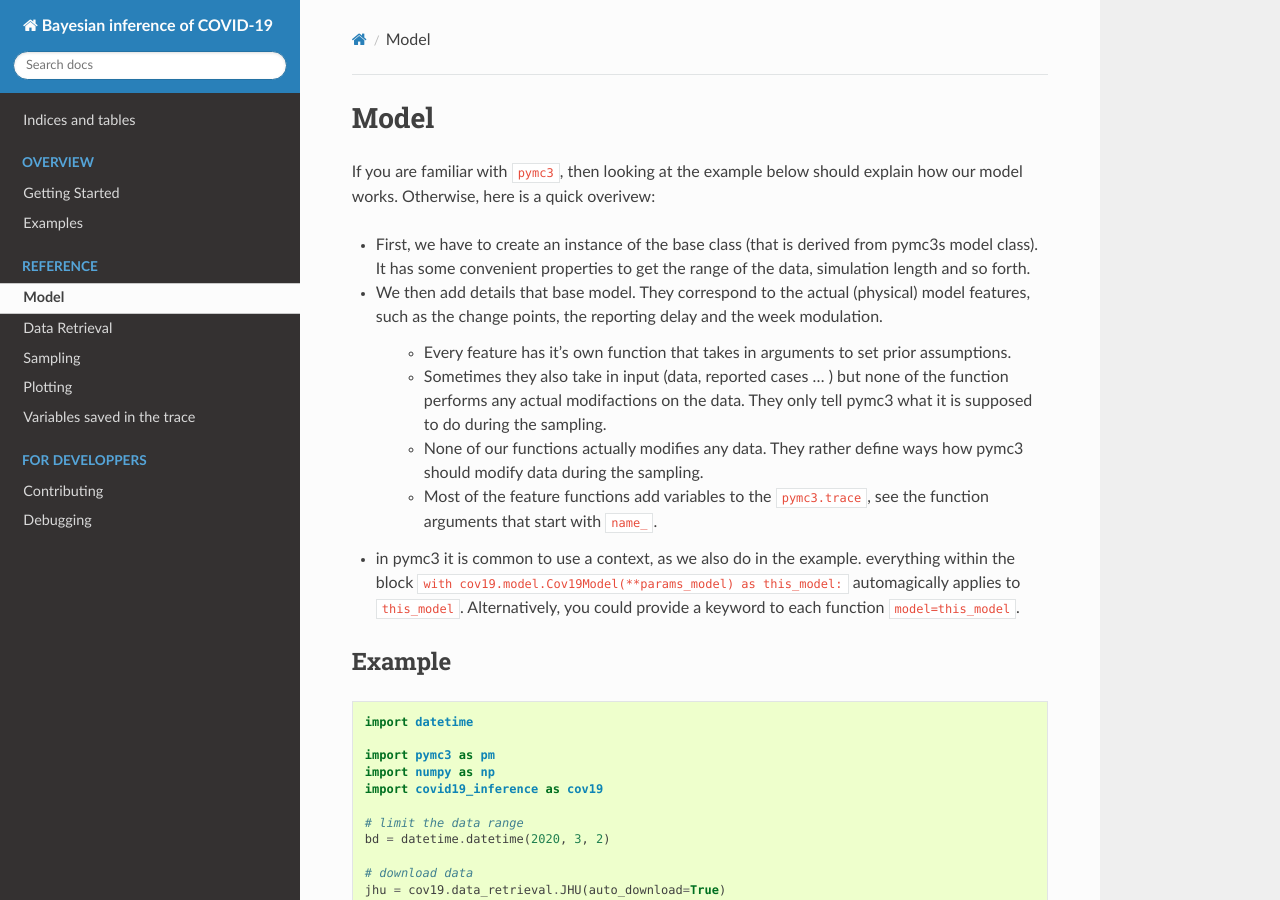
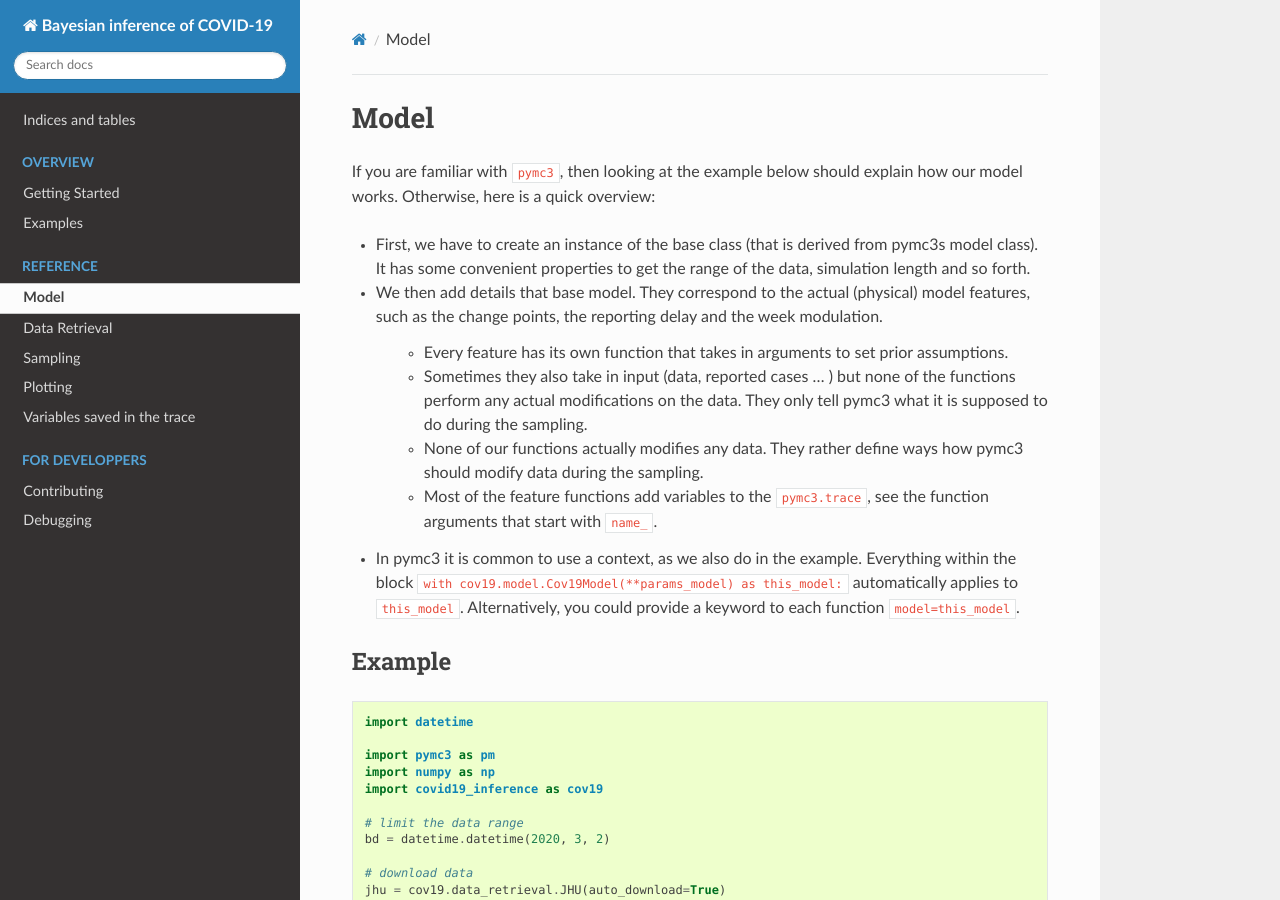
Before and after one commit to Priesemann-Group/covid19_inference, a Sphinx documentation site: the page built from docs/doc/model.rst, in a window 1280 px wide and 900 px high. Built offline with Sphinx 7.4.7 and the Read the Docs theme 2.0.0, drawn with Linux system fonts in a browser that asks for light colours; formulas are drawn with MathJax 3.

```diff
--- a/docs/doc/debugging.rst
+++ b/docs/doc/debugging.rst
@@ -4,7 +4,7 @@ Debugging
 =========
 
 
-This is some pointer to help debugging models and sampling issues
+This is some pointer to help debugging models and sampling issues.
 
 
 General approach for nans/infs during sampling
--- a/docs/doc/examples.rst
+++ b/docs/doc/examples.rst
@@ -3,10 +3,10 @@ Examples
 
 .. automodule:: covid19_inference
 
-We supply a number of examples which can be found in the `scripts <https://github.com/Priesemann-Group/covid19_inference/blob/master/scripts/example_one_bundesland.ipynb>`_
-folder of the github repository.
+We supply a number of examples which can be found in the `scripts <https://github.com/Priesemann-Group/covid19_inference/tree/master/scripts>`_
+folder of the GitHub repository.
 
-These examples are given as python files and interactive ipython notebooks. The python files get automatically converted into ipython notebooks for easier use with google colab.
+These examples are given as Python files and interactive IPython notebooks. The Python files get automatically converted into IPython notebooks for easier use with Google Colab.
 The conversion is done by a slightly modified version of the `python2jupyter module <https://github.com/remykarem/python2jupyter>`_, which can be found `here <https://github.com/pSpitzner/python2jupyter>`_.
 
 For starters the most useful examples are the non hierarchical `one bundesland example <https://github.com/Priesemann-Group/covid19_inference/blob/master/scripts/interactive/example_one_bundesland.ipynb>`_ and the `hierarchical analysis of the bundeslaender <https://github.com/Priesemann-Group/covid19_inference/blob/master/scripts/interactive/example_bundeslaender.ipynb>`_.
--- a/docs/doc/gettingstarted.rst
+++ b/docs/doc/gettingstarted.rst
@@ -36,9 +36,9 @@ To get started, we recommend to look at one of the currently two example noteboo
     fixed.
 
 2. `Hierarchical model of the German states  <https://github.com/Priesemann-Group/covid19_inference/blob/master/scripts/example_bundeslaender.ipynb>`_
-    This builds a hierarchical bayesian model of the states of Germany. Caution, seems to be currently broken!
+    This builds a hierarchical Bayesian model of the states of Germany. Caution, seems to be currently broken!
 
-We can for example recommend the following articles about bayesian modeling:
+We can for example recommend the following articles about Bayesian modeling:
 
 As a introduction to Bayesian statistics and the python package (PyMC3) that we use:
 https://docs.pymc.io/notebooks/api_quickstart.html
--- a/docs/doc/model.rst
+++ b/docs/doc/model.rst
@@ -2,21 +2,21 @@ Model
 =====
 
 If you are familiar with ``pymc3``, then looking at the example below should explain
-how our model works. Otherwise, here is a quick overivew:
+how our model works. Otherwise, here is a quick overview:
 
 * First, we have to create an instance of the base class (that is derived from pymc3s model class). It has some convenient properties to get the range of the data, simulation length and so forth.
 * We then add details that base model. They correspond to the actual (physical) model features, such as the change points, the reporting delay and the week modulation.
 
-    - Every feature has it's own function that takes in arguments to set prior
+    - Every feature has its own function that takes in arguments to set prior
       assumptions.
     - Sometimes they also take in input (data, reported cases ... ) but none of the
-      function performs any actual modifactions on the data. They only tell pymc3 what
+      functions perform any actual modifications on the data. They only tell pymc3 what
       it is supposed to do during the sampling.
     - None of our functions actually modifies any data. They rather define ways how
       pymc3 should modify data during the sampling.
     - Most of the feature functions add variables to the ``pymc3.trace``, see the function arguments that start with ``name_``.
 
-* in pymc3 it is common to use a context, as we also do in the example. everything within the block ``with cov19.model.Cov19Model(**params_model) as this_model:`` automagically applies to ``this_model``. Alternatively, you could provide a keyword to each function ``model=this_model``.
+* In pymc3 it is common to use a context, as we also do in the example. Everything within the block ``with cov19.model.Cov19Model(**params_model) as this_model:`` automatically applies to ``this_model``. Alternatively, you could provide a keyword to each function ``model=this_model``.
 
 Example
 -------
```
Also changed, not shown: other parts of docs/doc/gettingstarted.rst (+1 -1 lines).
